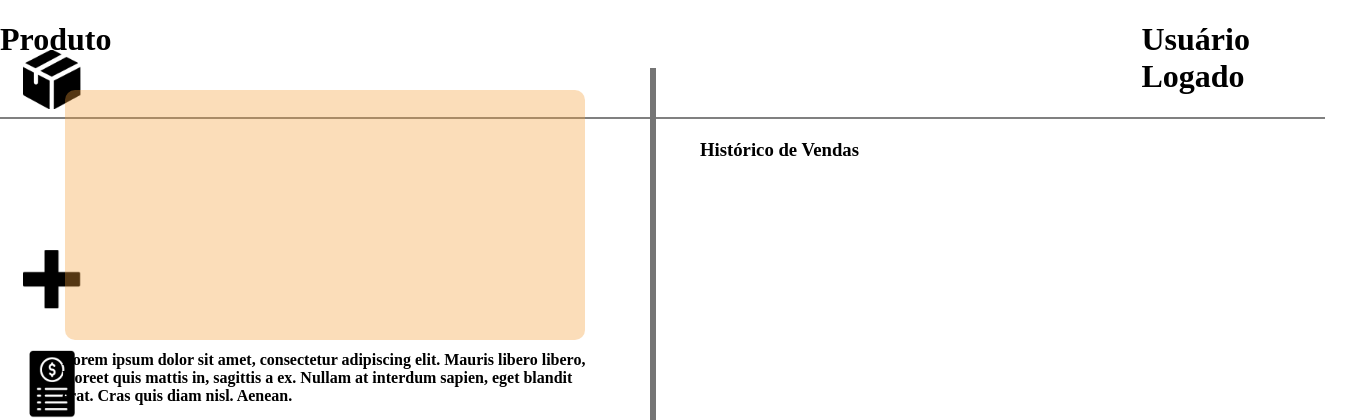
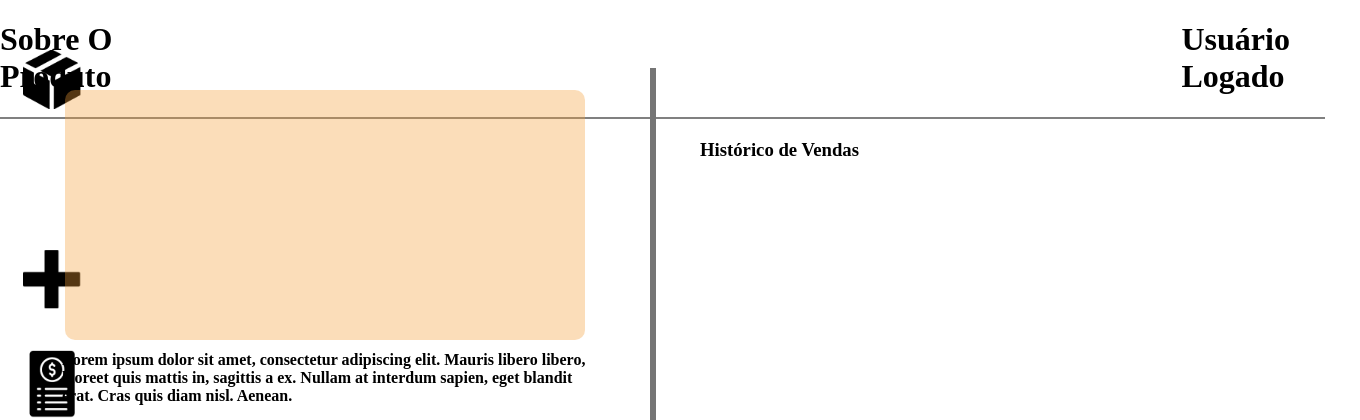
Before and after one commit to Caio-Marinho/k-9Racao, a Flask app: page /sobre in a window 1360 px wide. Shown: the top 420 px of the page. Run offline with Flask 2, Linux system fonts and the light colour scheme.

Commit message:
Add files via upload

```diff
--- a/mysite/templates/Sobreproduto.html
+++ b/mysite/templates/Sobreproduto.html
@@ -12,7 +12,7 @@
 <body>
 
     <div class="titulo">
-        <h1>Produto</h1>
+        <h1>Sobre O Produto</h1>
         <h1 class="canto">Usuário Logado</h1>
      </div>
 
@@ -61,7 +61,7 @@
 
 
         <button class="editar">
-            <a href="">Editar</a>
+            <a href="/editar">Editar</a>
         </button>
     </div>
 
--- a/mysite/templates/registro-venda.html
+++ b/mysite/templates/registro-venda.html
@@ -9,7 +9,6 @@
     <title>Registro de venda</title>
 </head>
 <body>
-    <header>
         <div class="titulo">
             <h1>Registro De Venda</h1>
             <h1 class="canto">Usuário Logado</h1>
@@ -22,7 +21,6 @@
             <li><a href="../templates/"><img class="img4" src="../static/imgs/extrato.png" alt=""></a></li>
             <li><a class="active" href="/registro"><img class="img5" src="../static/imgs/carrinhoBranco.png" alt=""></a></li>
         </ul>
-    </header>
     <div class="row p-5">
         <div class="col-4">
             <div class="input-group mb-3">
```
